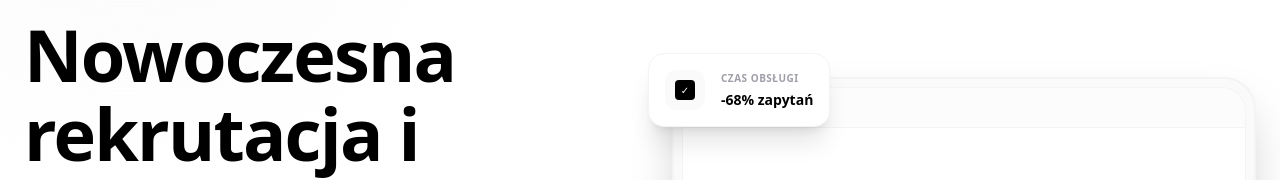
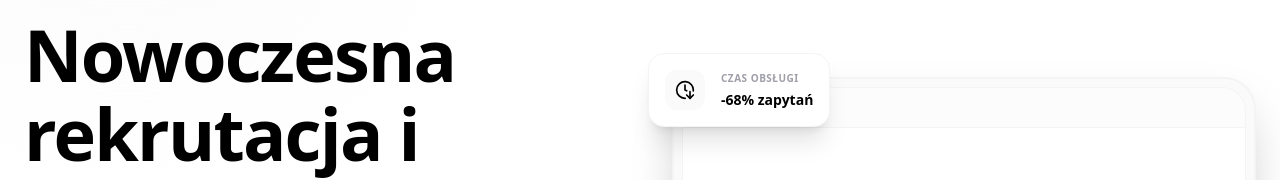
Before and after one commit to Dabermanpl/Think-Beyond-UX, a Next.js app: page /Think-Beyond-UX/ in a window 1280 px wide. Shown: the part 165-345 px from the top of the page. Built offline with nearby package versions, Linux system fonts and the light colour scheme.

Commit message:
UI: Updated 'Czas obsługi' icon to ClockArrowDown in Hero section

```diff
--- a/src/components/Hero.tsx
+++ b/src/components/Hero.tsx
@@ -1,4 +1,4 @@
-import { ArrowRight, UserPlus, LayoutDashboard, FileSignature, ThumbsUp, Image as ImageIcon } from "lucide-react";
+import { ArrowRight, UserPlus, LayoutDashboard, FileSignature, ThumbsUp, ClockArrowDown, Image as ImageIcon } from "lucide-react";
 import Link from "next/link";
 
 export function Hero() {
@@ -76,8 +76,8 @@ export function Hero() {
 
           {/* Floating UI Elements */}
           <div className="absolute -top-6 -left-6 bg-white p-4 rounded-2xl border border-zinc-100 shadow-xl flex items-center gap-4 animate-bounce-subtle">
-            <div className="w-10 h-10 bg-zinc-50 rounded-xl flex items-center justify-center">
-              <div className="w-5 h-5 bg-black rounded flex items-center justify-center text-[10px] text-white">✓</div>
+            <div className="w-10 h-10 bg-zinc-50 rounded-xl flex items-center justify-center text-black">
+              <ClockArrowDown size={20} />
             </div>
             <div className="space-y-1">
               <div className="text-[10px] font-bold uppercase tracking-wider text-zinc-400">Czas obsługi</div>
```
